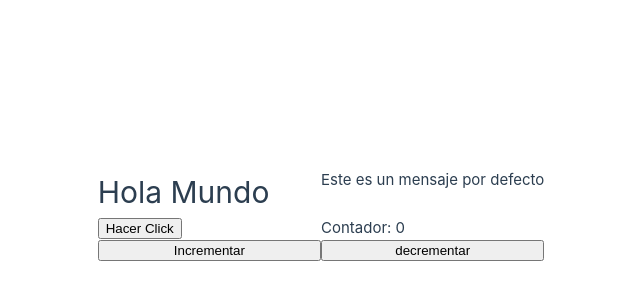
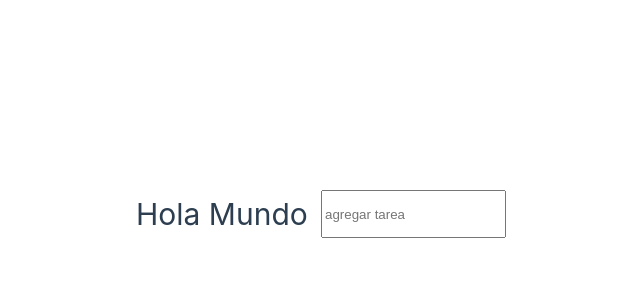
Before and after one commit to joselautaro/CursoVue---Primer-App, a Vue app: page / in a window 1280 px wide. Shown: the part 186-486 px from the top of the page, without its empty margins (319-959 px from the left). Built offline with nearby package versions, Linux system fonts and the light colour scheme.

Commit message:
Ejemplo 2: Reactividad con arrays y comillas vacias

```diff
--- a/src/App.vue
+++ b/src/App.vue
@@ -1,10 +1,11 @@
 <script setup>
 // import HelloWorld from './components/HelloWorld.vue'
 // import TheWelcome from './components/TheWelcome.vue'
-import Hijo5 from './components/Props/Hijo5.vue';
-import Hijo6 from './components/Props/Hijo6.vue';
-import Padre6 from './components/Props/Padre6.vue';
-import Ejemplo1 from './components/ProgramacionReactiva/Ejemplo1.vue';
+// import Hijo5 from './components/Props/Hijo5.vue';
+// import Hijo6 from './components/Props/Hijo6.vue';
+// import Padre6 from './components/Props/Padre6.vue';
+// import Ejemplo1 from './components/ProgramacionReactiva/Ejemplo1.vue';
+import Ejemplo2 from './components/ProgramacionReactiva/Ejemplo2.vue';
 </script>
 
 <template>
@@ -20,9 +21,10 @@ import Ejemplo1 from './components/ProgramacionReactiva/Ejemplo1.vue';
     <TheWelcome />
   </main> -->
   <h1>Hola Mundo</h1>
-  <Hijo5/>
+  <!-- <Hijo5/>
   <Padre6/>
-  <Ejemplo1/>
+  <Ejemplo1/> -->
+  <Ejemplo2/>
 </template>
 
 <style scoped>
--- /dev/null
+++ b/src/components/ProgramacionReactiva/Ejemplo2.vue
@@ -0,0 +1,30 @@
+<template>
+
+    <input type="text" v-model="nuevaTarea" @keyup.enter="agregarTarea" placeholder="agregar tarea">
+
+    <div>
+        <ul>
+            <li v-for="tarea in tareas" :key="tarea.id">
+                {{ tarea.texto }}
+            </li>
+        </ul>
+    </div>
+</template>
+
+<script setup>
+    import { ref } from 'vue';
+
+    const tareas = ref([]);
+
+    const nuevaTarea = ref('');
+
+    const agregarTarea = () =>{
+        if(nuevaTarea.value.trim()){
+            tareas.value.push({
+                id: tareas.value.length + 1,
+                texto: nuevaTarea.value
+            })
+            nuevaTarea.value = '';
+        }
+    }
+</script>
```
